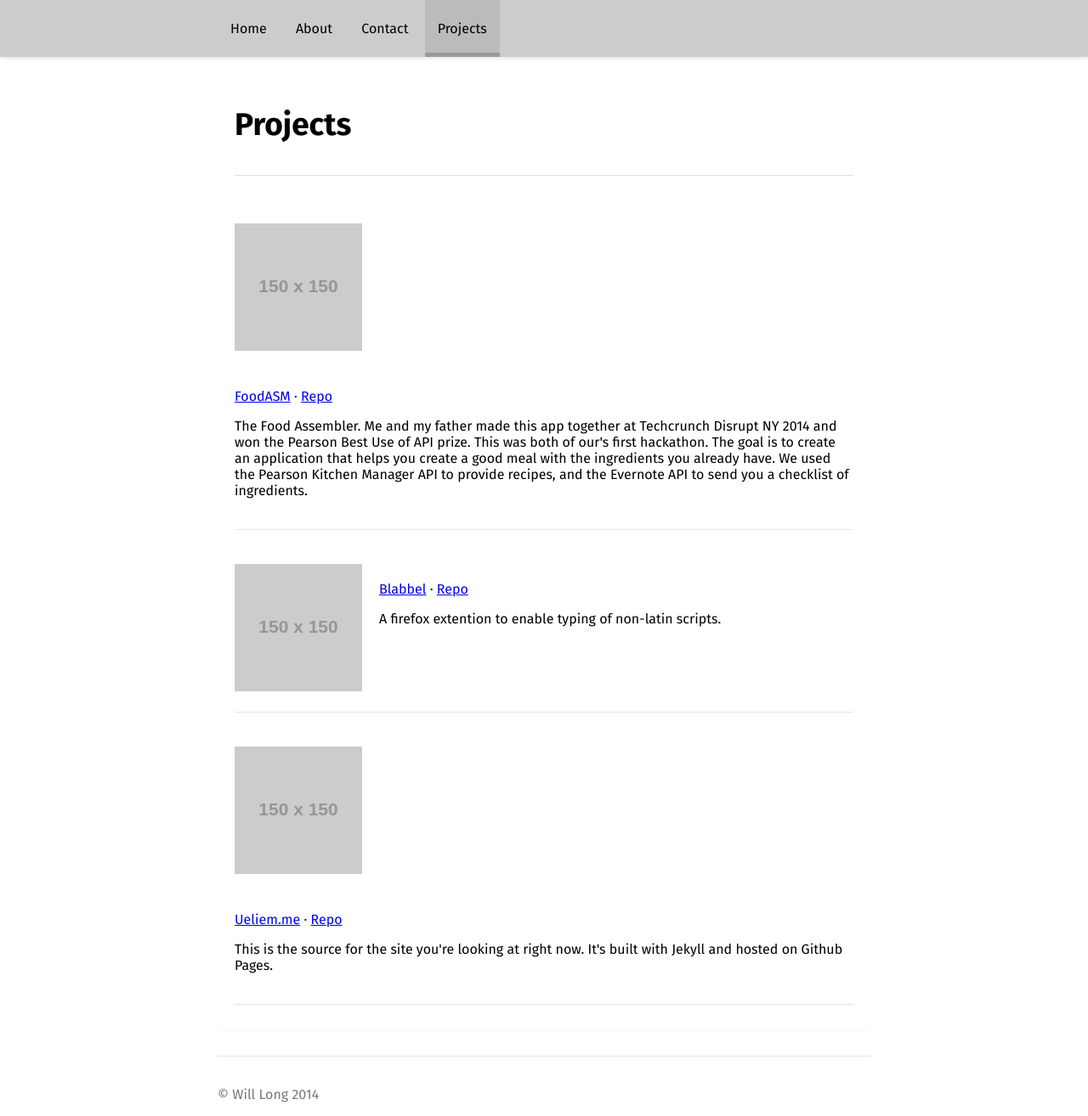
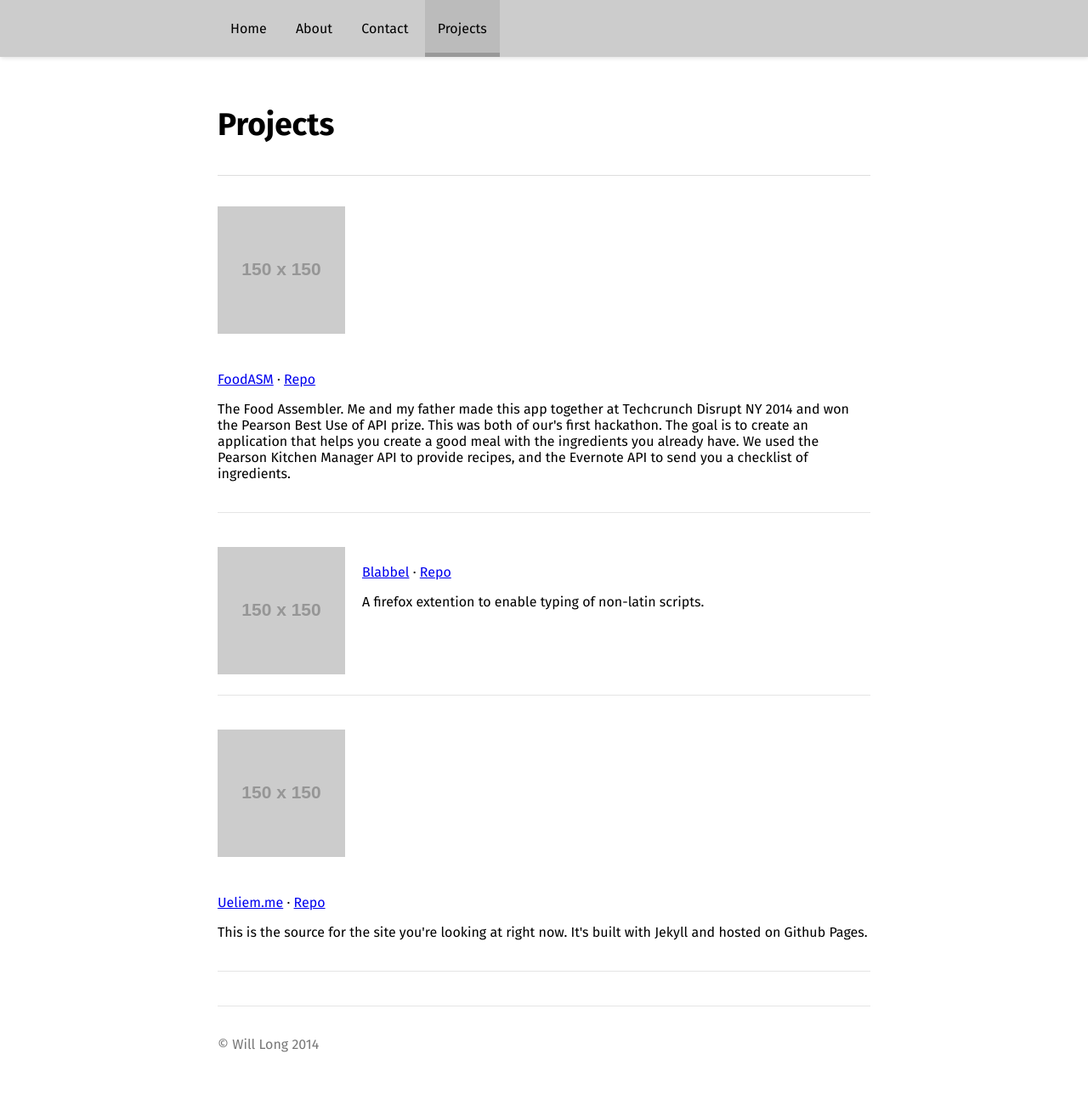
Before and after one commit to ueliem/ueliem.github.io, a Jekyll site: the page built from projects.html, in a window 1280 px wide. Shown: the whole page at 85% size. Built offline with Jekyll 4.4.1, drawn with Linux system fonts in a browser that asks for light colours; nearby versions of some CDN libraries; after the commit the page ends 1255 px from its top, so only the background shows below that.

Commit message:
Fixed project page extra divs.

```diff
--- a/projects.html
+++ b/projects.html
@@ -4,10 +4,8 @@ title: Projects
 active: projects
 ---
 
-<div class="carddiv">
 <h3>Projects</h3>
 <div class="divline"></div>
-    <div class="cardbody">
 <ul class="projectlist">
 	{% for project_hash in site.data.projects %}
 	{% assign project = project_hash[1] %}
@@ -27,5 +25,3 @@ active: projects
 		</li>
 	{% endfor %}
 </ul>
-    </div>
-</div>
```
Lines whose indentation alone changed are shown as unchanged.
